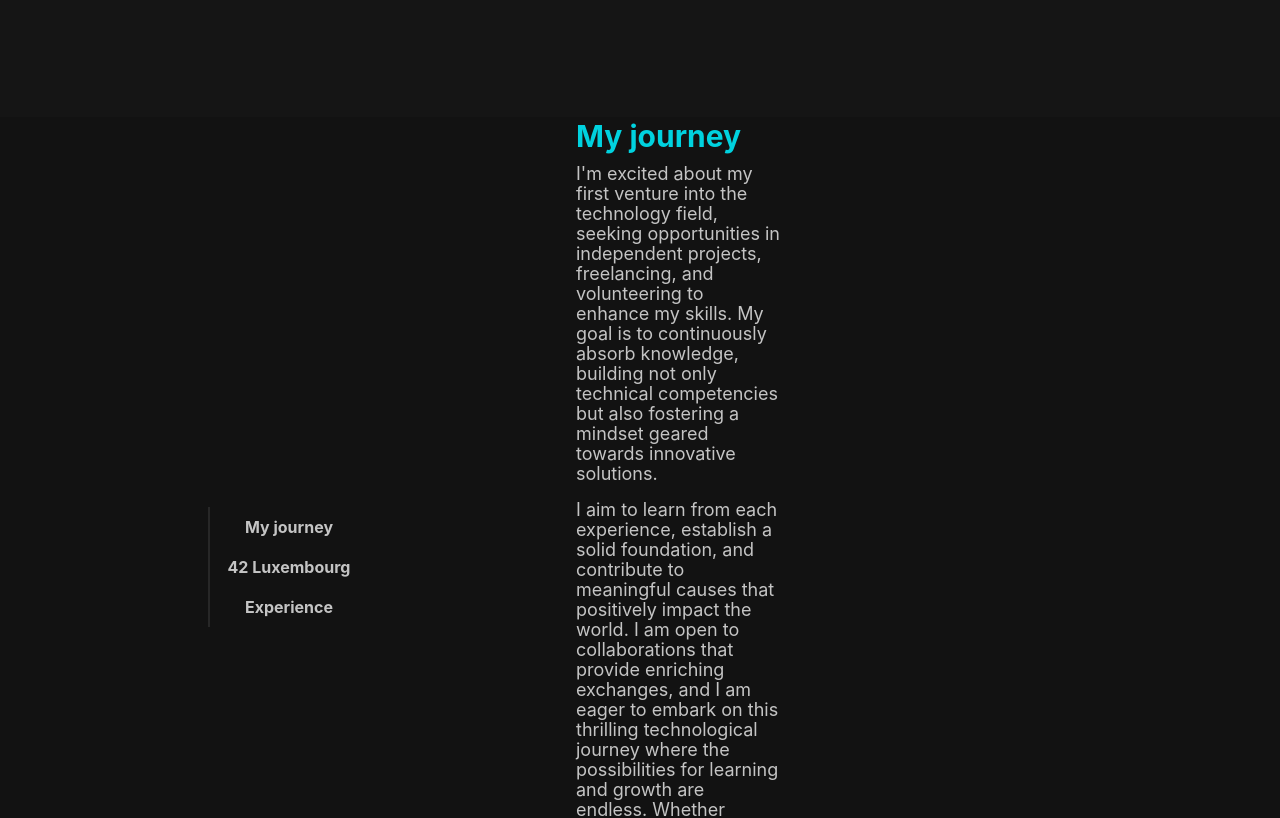
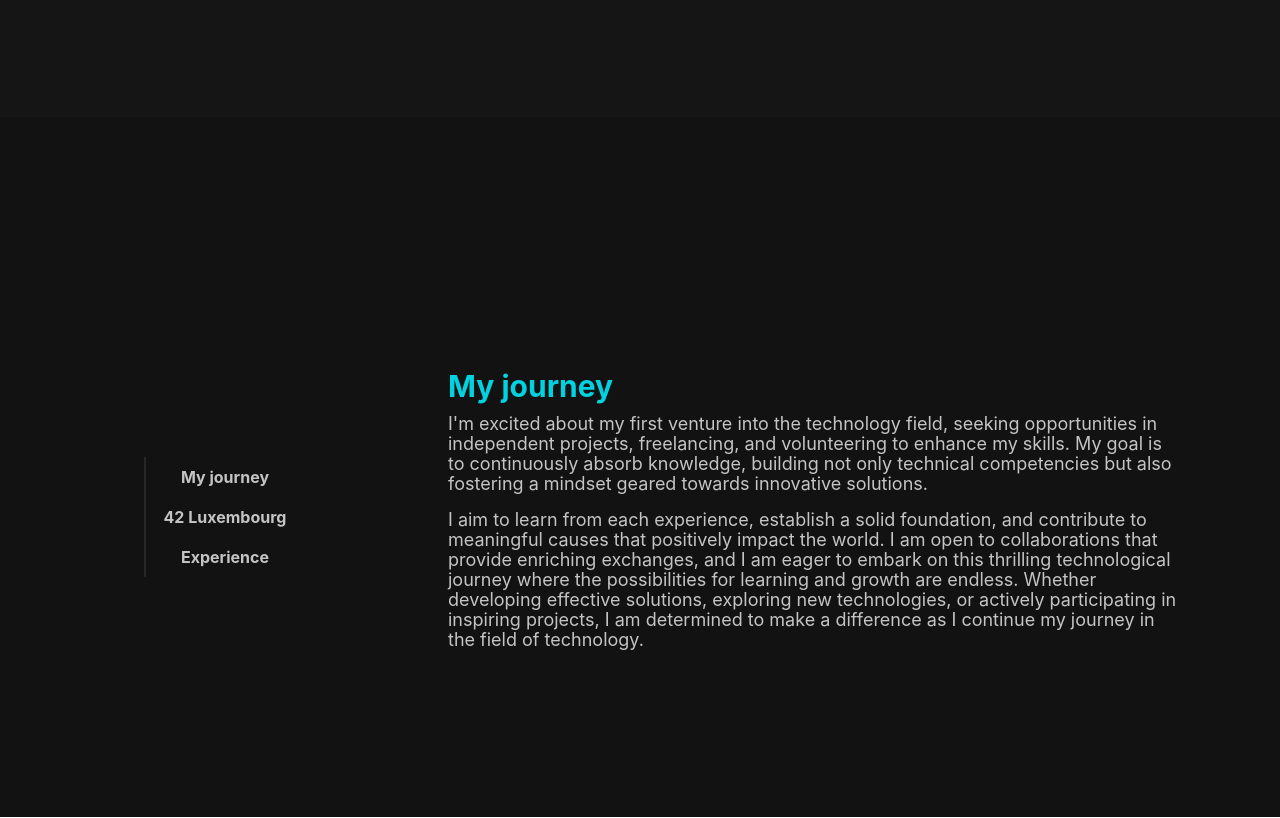
Before and after one commit to TalesPortfolio/portfolio-9, a React (Create React App) app in the folder react-portfolio-tales/: page / in a window 1280 px wide. Shown: the part 1563-2381 px from the top of the page. Built offline with nearby package versions, Linux system fonts and the light colour scheme.

Commit message:
Etilizano a section Experience gsm

```diff
--- a/react-portfolio-tales/src/Components/Experience/styles.ts
+++ b/react-portfolio-tales/src/Components/Experience/styles.ts
@@ -8,7 +8,7 @@ export const EsperienceStyle = styled.section`
   width: 100%;
   justify-content: center;
   background-color: ${Color.bg2};
-  height: 100vh;
+  height: 700px;
   padding-top: 100px;
 
   @media (max-width: 768px) {
@@ -57,8 +57,13 @@ export const ContentTabs = styled.div`
   display: flex;
   flex-direction: column;
   align-items: start;
-  flex: 40%;
-  padding-right: 500px;
+  flex: 60%;
+  padding-right: 100px;
+
+  @media (min-width: 769px) and (max-width: 1024px) {
+    padding-right: 0px;
+    padding: 10px;
+  }
 
   @media (max-width: 768px) {
     padding-right: 0px;
```
